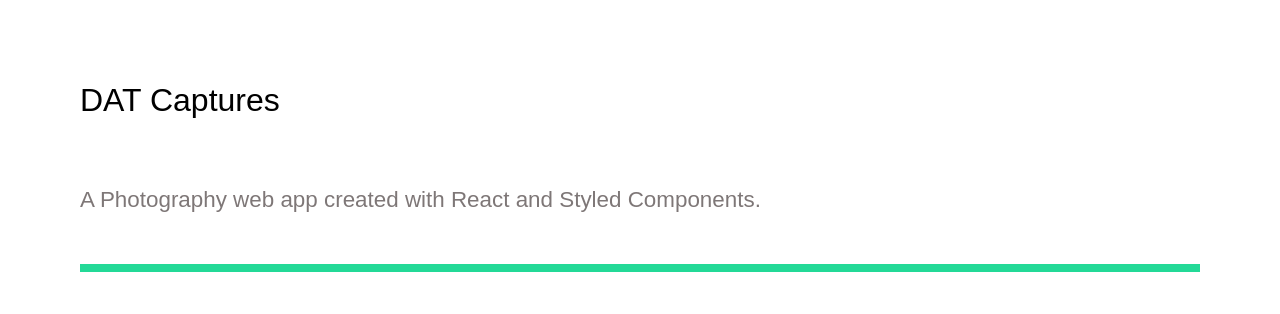
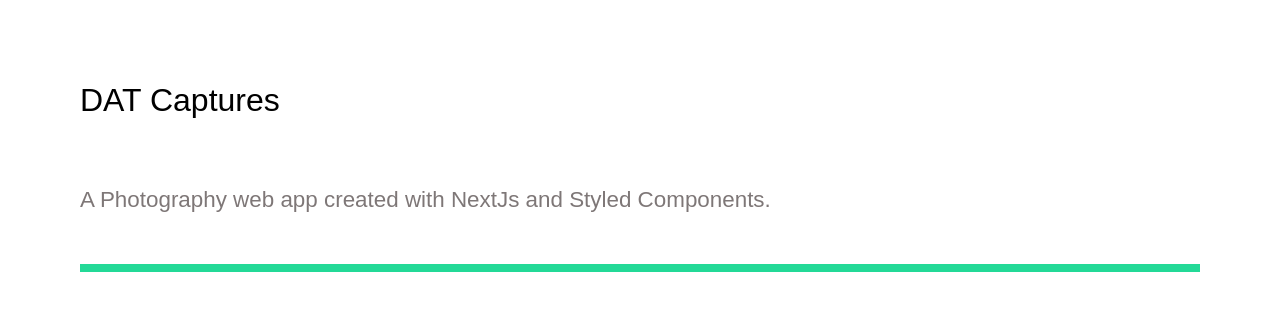
Before and after one commit to HectorGitt/portfolio-new, a React (Create React App) app: page /work in a window 1280 px wide. Shown: the part 1120-1434 px from the top of the page. Built offline with nearby package versions, Linux system fonts and the light colour scheme; a web font is replaced by a local one.

Commit message:
Update framework in OurWork.js

```diff
--- a/src/pages/OurWork.js
+++ b/src/pages/OurWork.js
@@ -65,7 +65,7 @@ const OurWork = () => {
       >
         <h2>DAT Captures</h2>
         <motion.p variants={fade}>
-          A Photography web app created with React and Styled Components.
+          A Photography web app created with NextJs and Styled Components.
         </motion.p>
         <motion.div variants={lineAnim} className="line"></motion.div>
         <img src={datcaptures} alt="DatCaptures" />
```
